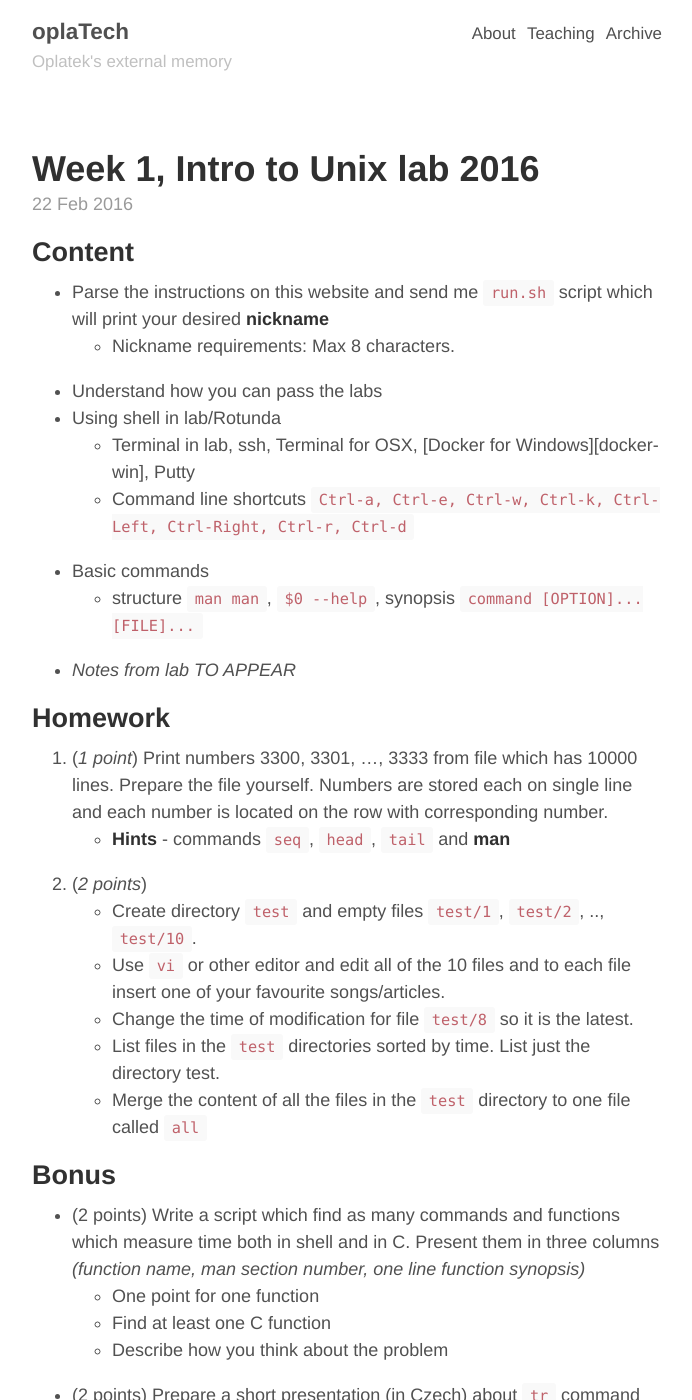
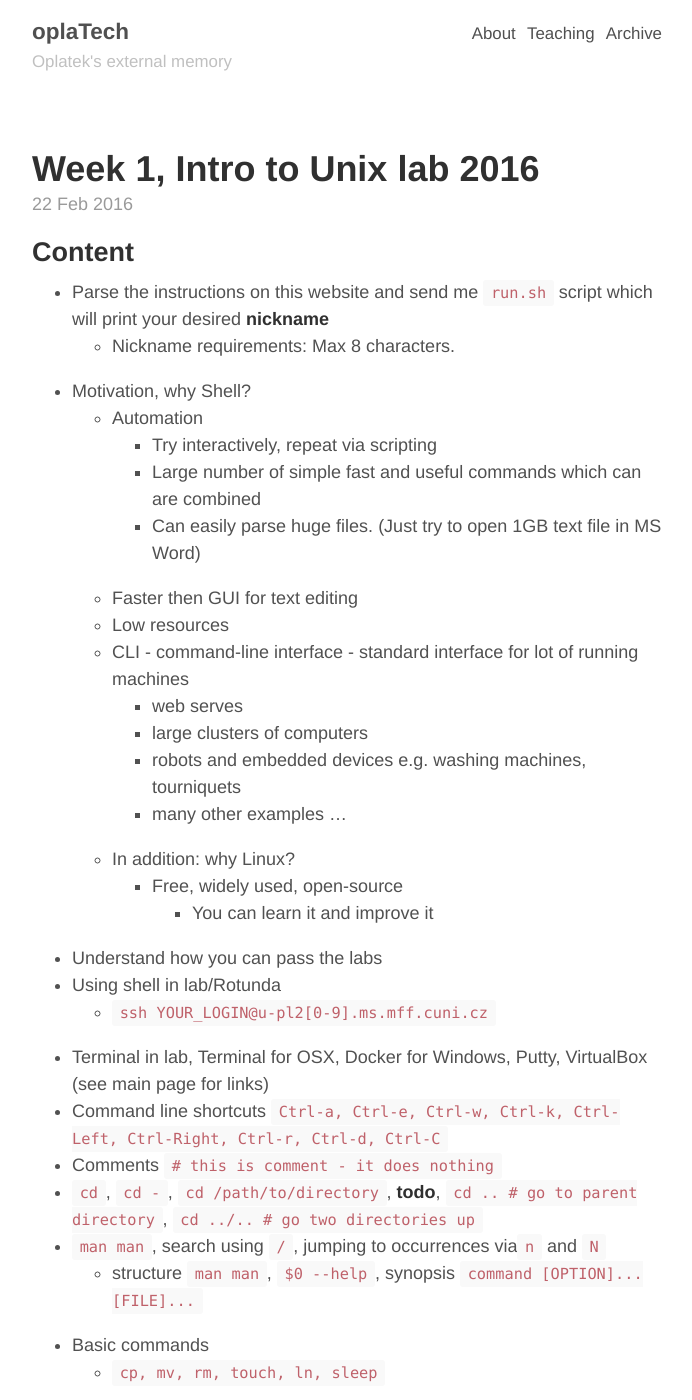
Before and after one commit to oplatek/oplatek.github.io, a Jekyll site: the page built from _posts/2016-02-22-unix-week-1.md, in a window 1280 px wide and 1400 px high. Shown: the whole window, without its empty margins (293-985 px from the left). Built offline with Jekyll 4.4.1, drawn with Linux system fonts in a browser that asks for light colours; some of the changed text lies outside the part shown.

Commit message:
updated notes for week 1

```diff
--- a/_posts/2016-02-22-unix-week-1.md
+++ b/_posts/2016-02-22-unix-week-1.md
@@ -8,13 +8,32 @@ tags: Mff, School, Labs, Shell
 ## Content
 - Parse the instructions on this website and send me `run.sh` script which will print your desired **nickname**
     - Nickname requirements: Max 8 characters.
+- Motivation, why Shell?
+    - Automation
+        - Try interactively, repeat via scripting
+        - Large number of simple fast and useful commands which can are combined
+        - Can easily parse huge files. (Just try to open 1GB text file in MS Word)
+    - Faster then GUI for text editing
+    - Low resources
+    - CLI - command-line interface - standard interface for lot of running machines
+        - web serves
+        - large clusters of computers
+        - robots and embedded devices e.g. washing machines, tourniquets
+        - many other examples ...
+    - In addition: why Linux?
+        - Free, widely used, open-source
+            - You can learn it and improve it
 - Understand how you can pass the labs
 - Using shell in lab/Rotunda
-    - Terminal in lab, ssh, Terminal for OSX, [Docker for Windows][docker-win], Putty
-    - Command line shortcuts ``Ctrl-a, Ctrl-e, Ctrl-w, Ctrl-k, Ctrl-Left, Ctrl-Right, Ctrl-r, Ctrl-d``
+    - ``ssh YOUR_LOGIN@u-pl2[0-9].ms.mff.cuni.cz``
+- Terminal in lab, Terminal for OSX, Docker for Windows, Putty, VirtualBox (see main page for links)
+- Command line shortcuts ``Ctrl-a, Ctrl-e, Ctrl-w, Ctrl-k, Ctrl-Left, Ctrl-Right, Ctrl-r, Ctrl-d, Ctrl-C``
+- Comments `# this is comment - it does nothing`
+- `cd`, `cd -`, `cd /path/to/directory`, **todo**, `cd ..  # go to parent directory`, `cd ../.. # go two directories up`
+- `man man`, search using `/`, jumping to occurrences via`n` and `N`
+    - structure `man man`, `$0 --help`, synopsis `command [OPTION]... [FILE]...`
 - Basic commands
-    - structure `man man`, `$0 --help`, synopsis `command [OPTION]... [FILE]...`
-- *Notes from lab TO APPEAR*
+    - `cp, mv, rm, touch, ln, sleep`
 
 ## Homework
 1. (*1 point*) Print numbers 3300, 3301, ..., 3333 from file which has 10000 lines. Prepare the file yourself. Numbers are stored each on single line and each number is located on the row with corresponding number.
```
Also changed, not shown: other parts of _posts/2016-02-22-unix-week-1.md (+1 -1 lines).
